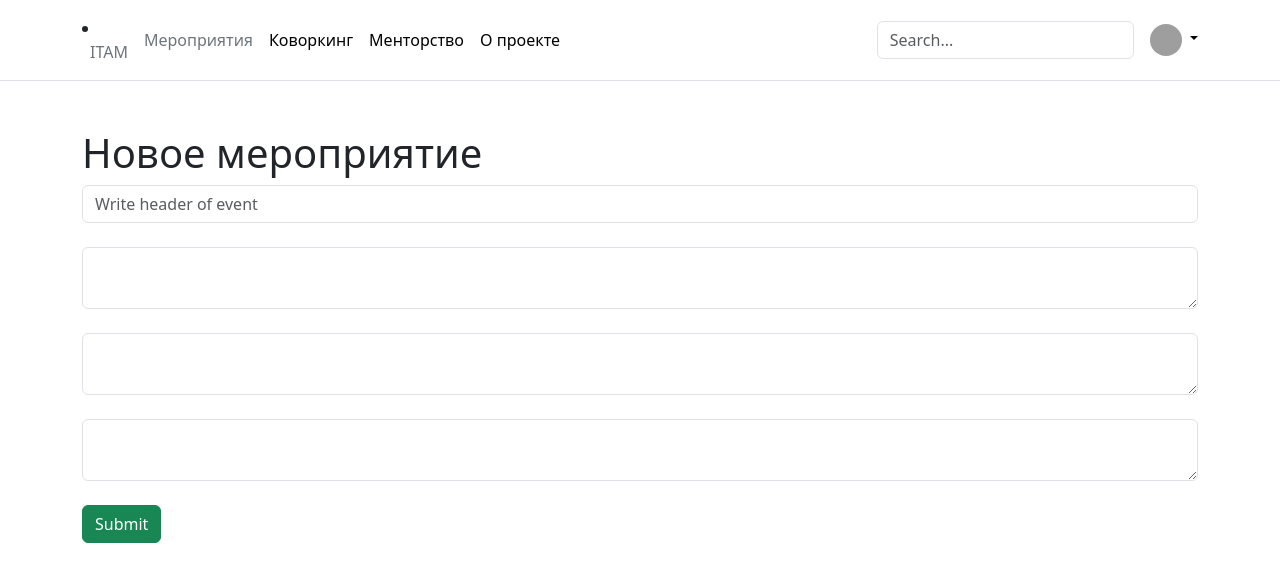
After one commit to G7Khrmvvv/ITAM_events, a Flask app: page /add_event in a window 1280 px wide. The commit adds this page. Shown: the top 582 px of the page. Run offline with Flask 3, Linux system fonts and the light colour scheme; grey boxes are pictures that could not be loaded.

Commit message:
add frontend and start db get requests

```diff
--- a/app.py
+++ b/app.py
@@ -1,37 +1,50 @@
-from flask import Flask, render_template, url_for
+from flask import Flask, render_template, url_for, request
 from flask_sqlalchemy import SQLAlchemy
 
 app = Flask(__name__)
 app.config['SQLALCHEMY_DATABASE_URI'] = 'sqlite:///events.db'
 db = SQLAlchemy(app)
 
-# class Calendar(db.Model):
-#     id = db.Column(db.Integer)
-#     name = db.Column(db.String(15), nullable=False) # 15 ставил от балды, фронтдендеру или дизайнеру надо поменять
-#     description = db.Column(db.Text, nullable=True)
-#     category = db.Column(db.String(100), nullable=False)
-#     status = db.Column(db.String(50), nullable=False)
-#     locations = db.Column(db.String(50), nullable=True)
-#     tags = db.Column(db.String(100), nullable=True)
-#     period = db.Column(db.String(50), nullable=True)
-#     duration = db.Column(db.String(50), nullable=True)
-#     start_datetime = db.Column(db.String(50), nullable=False)
-#     end_datetime = db.Column(db.String(50), nullable=False)
-#     created_at = db.Column(db.String(50), nullable=True)
-#     updated_at = db.Column(db.String(50), nullable=True)
-#
-#     def __repr__(self):
-#         return '<Article %r>' % self.id
+class Calendar(db.Model):
+    id = db.Column(db.Integer, primary_key=True)
+    name = db.Column(db.String(15), nullable=False) # 15 ставил от балды, фронтдендеру или дизайнеру надо поменять
+    description = db.Column(db.Text, nullable=True)
+    category = db.Column(db.String(100), nullable=False)
+    status = db.Column(db.String(50), nullable=False)
+    locations = db.Column(db.String(50), nullable=True)
+    tags = db.Column(db.String(100), nullable=True)
+    period = db.Column(db.String(50), nullable=True)
+    duration = db.Column(db.String(50), nullable=True)
+    start_datetime = db.Column(db.String(50), nullable=False)
+    end_datetime = db.Column(db.String(50), nullable=False)
+    created_at = db.Column(db.String(50), nullable=True)
+    updated_at = db.Column(db.String(50), nullable=True)
+
+    def __repr__(self):
+        return '<Calendar %r>' % self.id
 
 @app.route('/event')
 def event_page():
     return render_template("event.html")
 
 
-@app.route('/')
+@app.route('/calendar')
 def calendar_event():
     return render_template("calendar.html")
 
 
+@app.route('/')
+@app.route('/about')
+def about_page():
+    return render_template("about.html")
+
+
+@app.route('/add_event', methods=['POST', 'GET'])
+def event_creation():
+    if (request.method == "POST"):
+        title = request.form['title'] # EDIT HEREEEEEEE
+    else:
+        return render_template("add_event.html")
+
 if __name__ == '__main__':
     app.run()
--- /dev/null
+++ b/templates/add_event.html
@@ -0,0 +1,18 @@
+{% extends 'base.html' %}
+
+{% block title %}
+    Создать мероприятие
+{% endblock %}
+
+{% block body %}
+<div class="container mt-5">
+    <h1>Новое мероприятие</h1>
+    <form method="post">
+        <input type="test" name="title" class="form-control" placeholder="Write header of event"><br>
+        <textarea name="intro" id="intro" class="form-control" placeholder="Write category"> </textarea><br>
+        <textarea name="text" id="text" class="form-control" placeholder="Write when event will start"> </textarea><br>
+        <textarea name="text" id="text" class="form-control" placeholder="Write when event will end"> </textarea><br>
+        <input type="submit" class="btn btn-success" value="Submit">
+    </form>
+</div>
+{% endblock %}
--- a/templates/base.html
+++ b/templates/base.html
@@ -18,10 +18,10 @@
         </a>
 
         <ul class="nav col-12 col-lg-auto me-lg-auto mb-2 justify-content-center mb-md-0">
-          <li><a href="#" class="nav-link px-2 link-secondary">Мероприятия</a></li>
+          <li><a href="/calendar" class="nav-link px-2 link-secondary">Мероприятия</a></li>
           <li><a href="#" class="nav-link px-2 link-body-emphasis">Коворкинг</a></li>
           <li><a href="#" class="nav-link px-2 link-body-emphasis">Менторство</a></li>
-          <li><a href="#" class="nav-link px-2 link-body-emphasis">О проекте</a></li>
+          <li><a href="/about" class="nav-link px-2 link-body-emphasis">О проекте</a></li>
         </ul>
 
         <form class="col-12 col-lg-auto mb-3 mb-lg-0 me-lg-3" role="search">
```
Also changed, not shown: templates/about.html (added, +9 -0 lines), templates/calendar.html (+3 -6 lines).
